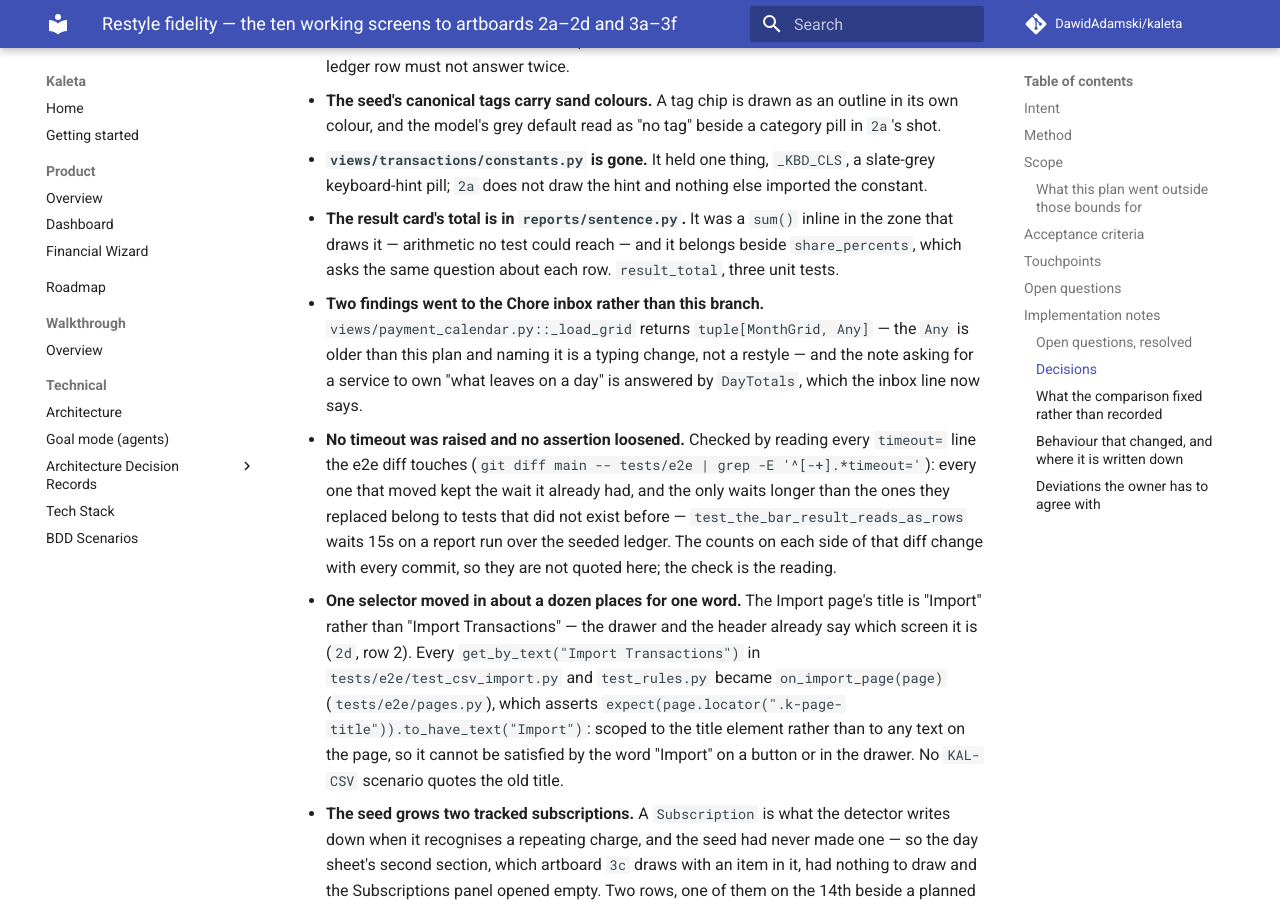
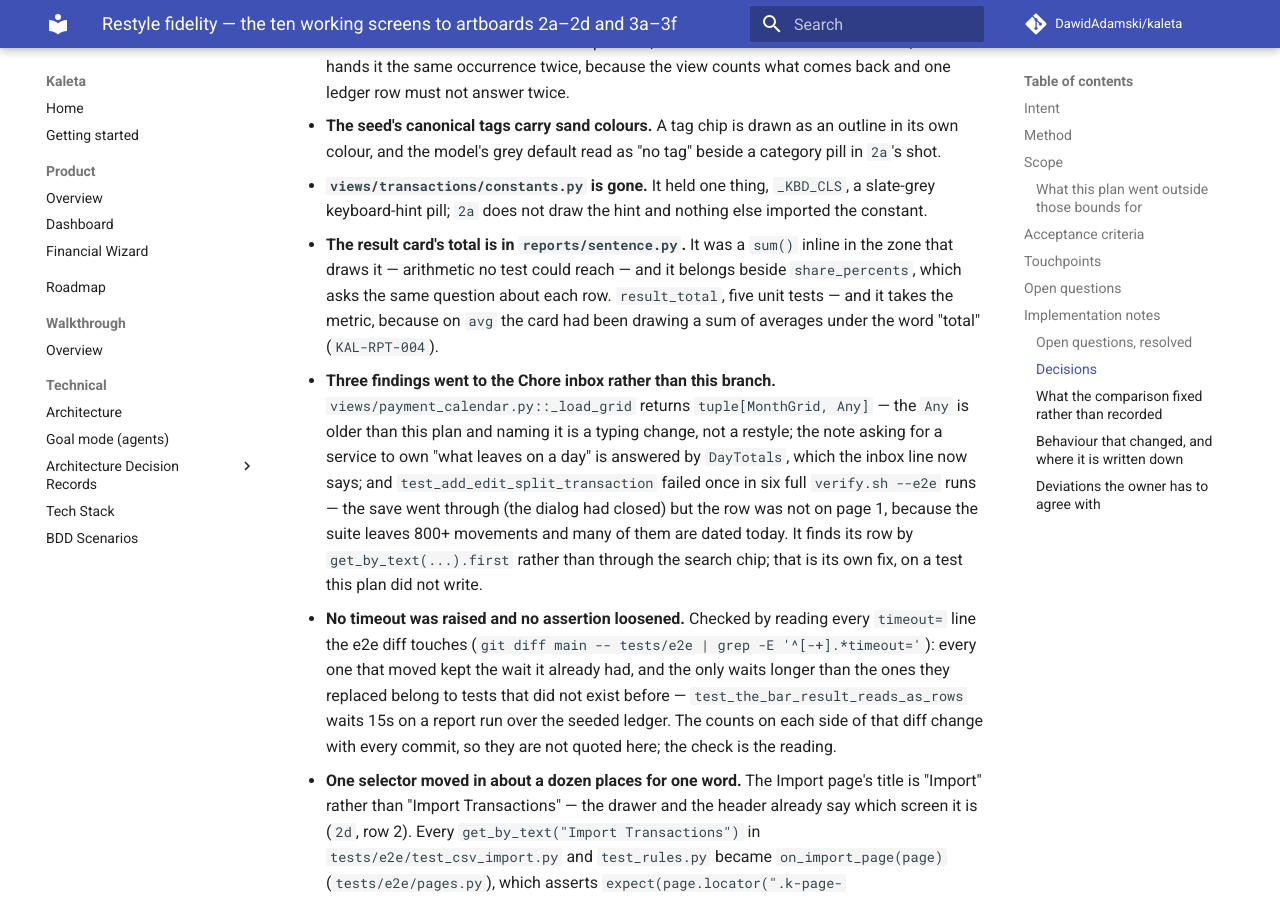
Before and after one commit to DawidAdamski/kaleta, an MkDocs documentation site: the page built from docs/plans/restyle-fidelity-screens.md, in a window 1280 px wide and 900 px high, scrolled down 6410 px. Built offline with MkDocs 1.6.1 and Material for MkDocs 9.7.7, drawn with Linux system fonts in a browser that asks for light colours; comment, search, counter and statistics services are not loaded; some of the changed text lies outside the part shown.

Commit message:
reports: a column of averages is not a total
Review caught the result card captioning `sum(values)` "total" on every
measure. On `avg` that is a sum of averages — not the average of
anything — so `result_total` takes the metric and draws nothing there.
KAL-RPT-004, two unit tests either side of it and an e2e that reads the
card on both measures.

Co-Authored-By: Claude Opus 5 (1M context) <noreply@anthropic.com>

```diff
--- a/docs/plans/restyle-fidelity-screens.md
+++ b/docs/plans/restyle-fidelity-screens.md
@@ -106,7 +106,8 @@ review found while the screen was being brought to it.
    - `views/reports/sentence.py::result_total`: `3e`'s result figure,
      a `sum()` inline in the zone that drew it. This one stayed in the
      view layer, beside `share_percents`, which asks the same question
-     of each row and set that precedent; three unit tests.
+     of each row and set that precedent; five unit tests, two of them
+     the metric it must not add up (`KAL-RPT-004`).
 3. **Four seed rows and a deleted file.** `scripts/seed.py` grew two
    already-late planned transactions and two tracked subscriptions,
    because `3c` draws a screen with both and a seed that can never be
@@ -289,13 +290,21 @@ If one screen alone is more than a day's work, split it out into
 - **The result card's total is in `reports/sentence.py`.** It was a
   `sum()` inline in the zone that draws it — arithmetic no test could
   reach — and it belongs beside `share_percents`, which asks the same
-  question about each row. `result_total`, three unit tests.
-- **Two findings went to the Chore inbox rather than this branch.**
+  question about each row. `result_total`, five unit tests — and it
+  takes the metric, because on `avg` the card had been drawing a sum of
+  averages under the word "total" (`KAL-RPT-004`).
+- **Three findings went to the Chore inbox rather than this branch.**
   `views/payment_calendar.py::_load_grid` returns
   `tuple[MonthGrid, Any]` — the `Any` is older than this plan and
-  naming it is a typing change, not a restyle — and the note asking for
-  a service to own "what leaves on a day" is answered by `DayTotals`,
-  which the inbox line now says.
+  naming it is a typing change, not a restyle; the note asking for a
+  service to own "what leaves on a day" is answered by `DayTotals`,
+  which the inbox line now says; and
+  `test_add_edit_split_transaction` failed once in six full
+  `verify.sh --e2e` runs — the save went through (the dialog had
+  closed) but the row was not on page 1, because the suite leaves 800+
+  movements and many of them are dated today. It finds its row by
+  `get_by_text(...).first` rather than through the search chip; that is
+  its own fix, on a test this plan did not write.
 - **No timeout was raised and no assertion loosened.** Checked by
   reading every `timeout=` line the e2e diff touches
   (`git diff main -- tests/e2e | grep -E '^[-+].*timeout='`): every one
@@ -369,6 +378,11 @@ If one screen alone is more than a day's work, split it out into
   moved every figure in the card. `minmax(0, …)`.
 - The report builder's rail highlight shrink-wrapped its own label; the
   rail row is `width:100%`.
+- The result card captioned a sum of averages "total". `result_total`
+  takes the metric now and draws nothing on `avg`, because twelve
+  monthly averages added together are not the average of anything —
+  `KAL-RPT-004`, a unit test either side of the metric and an e2e that
+  reads the card on both measures.
 - The Payment Calendar's "Today" tag wore the page eyebrow at 9px in
   muted — a section heading's face on three letters in the corner of one
   cell out of thirty-one. `--k-cal-today` is its own class, at the
@@ -519,7 +533,7 @@ so, and each is one line in one place.
 | `3d` 11 | The setup head drops the second half of the artboard's line, which is a note to the reader of the artboard rather than type for the page. |
 | `3d` 19 | The row hairline is `#EDE7DA`, the app's row rule. The artboards use it 123 times against `3d`'s 12 uses of `#E7E0D0`. |
 | `3d` 20 | The routine descriptions stay one line each. Rewriting thirteen of them into the artboard's two-line copy is not a restyle, and a page of paragraphs is one you read rather than scan. |
-| `3e` 17 | The result total carries no `zł`: the query can be a count or an average, and a currency on either would be wrong. |
+| `3e` 17 | The result total carries no `zł`: the query can be a count, and a currency on a count would be wrong. (On the average measure there is no total at all — `KAL-RPT-004`.) |
 | `3f` 7 | Fields sit on a 48px floor and come out 56px against the artboard's 41. On a phone this form is the whole screen, and a 40px target in the middle of it is one the thumb has to aim at. |
 | `3f` 12 | The submit button is on the same floor (49px against 43) and carries no icon: on a page with one action there is no mark that says which one it is. |
 
```
Also changed, not shown: docs/bdd.md (+9 -0 lines), docs/design/restyle/fidelity/3e.md (+1 -1 lines), 4 other files.
